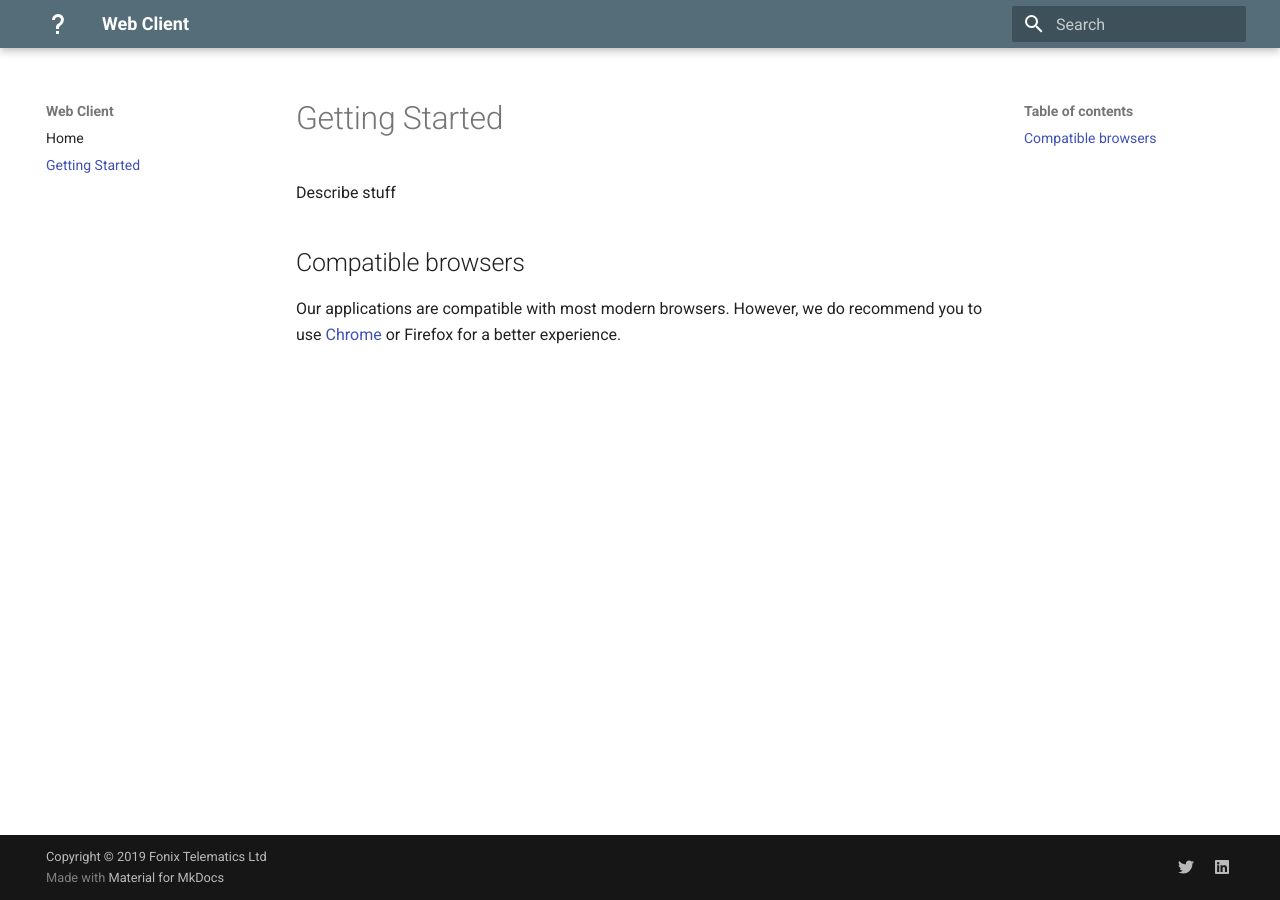
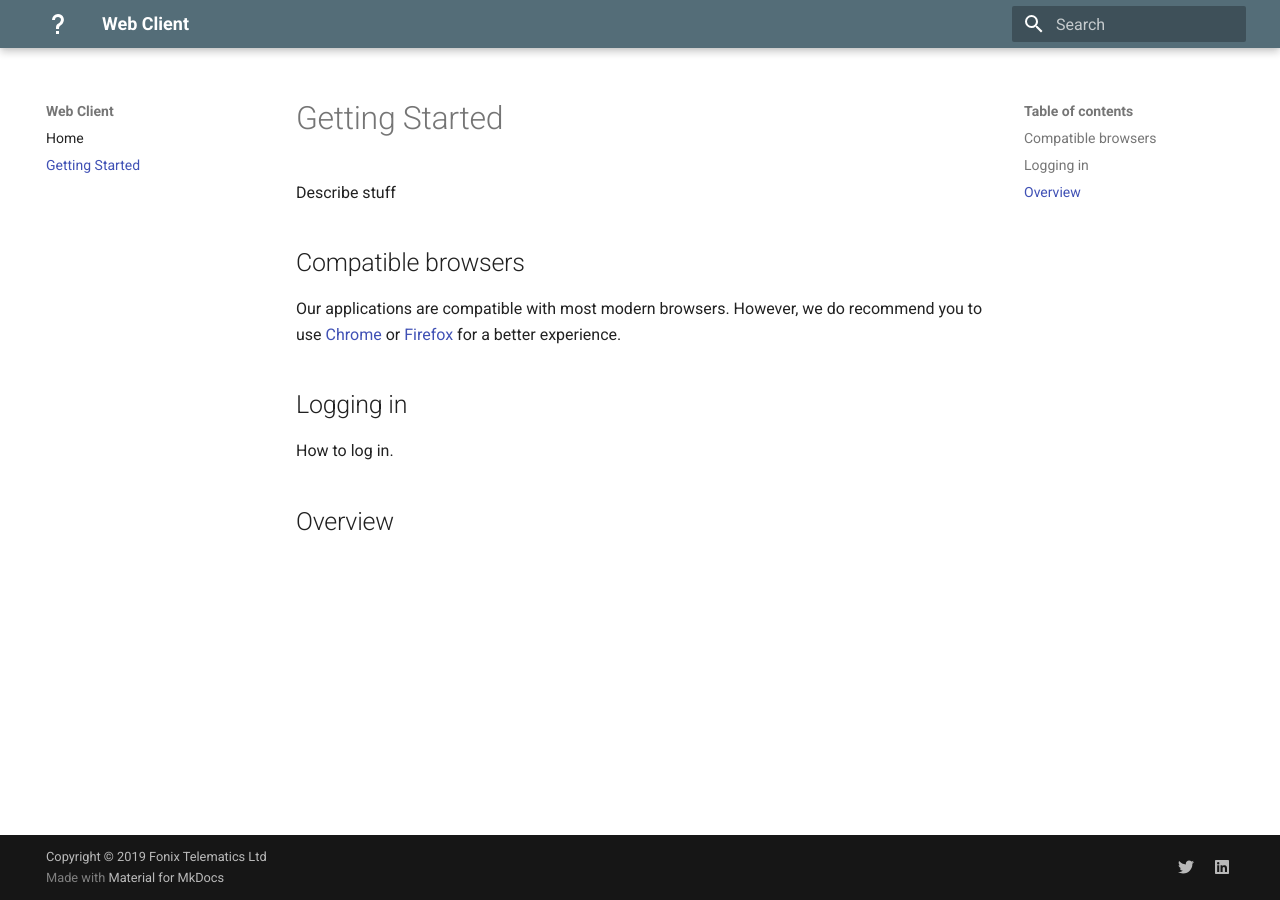
Before and after one commit to fonixtelematics/user-manual, an MkDocs documentation site: the page built from docs/getting-started.md, in a window 1280 px wide. Built offline with MkDocs 1.6.1 and Material for MkDocs 9.7.7, drawn with Linux system fonts in a browser that asks for light colours.

Commit message:
docs/getting-started.md updated from https://stackedit.io/

```diff
--- a/docs/getting-started.md
+++ b/docs/getting-started.md
@@ -1,7 +1,14 @@
 # Getting Started
 Describe stuff
+
 ## Compatible browsers
-Our applications are compatible with most modern browsers. However, we do recommend you to use [Chrome](https://www.google.com/chrome/) or Firefox for a better experience.
+Our applications are compatible with most modern browsers. However, we do recommend you to use [Chrome](https://www.google.com/chrome/) or [Firefox](https://www.mozilla.org/firefox/) for a better experience.
+
+## Logging in
+How to log in.
+
+## Overview
+
 <!--stackedit_data:
-eyJoaXN0b3J5IjpbLTkxMjg0NTA3OV19
+eyJoaXN0b3J5IjpbMTk4ODU4NjU2Ml19
 -->
```
